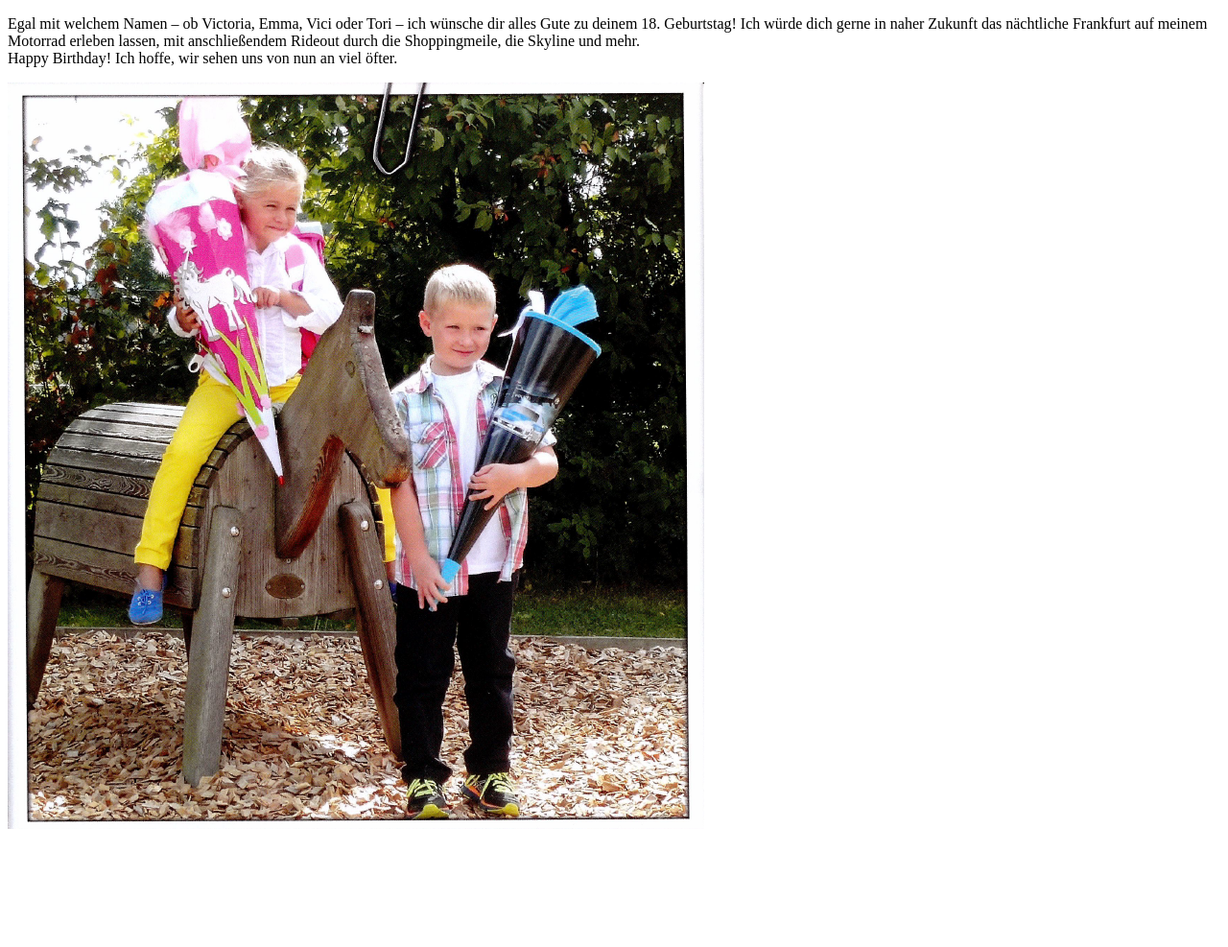
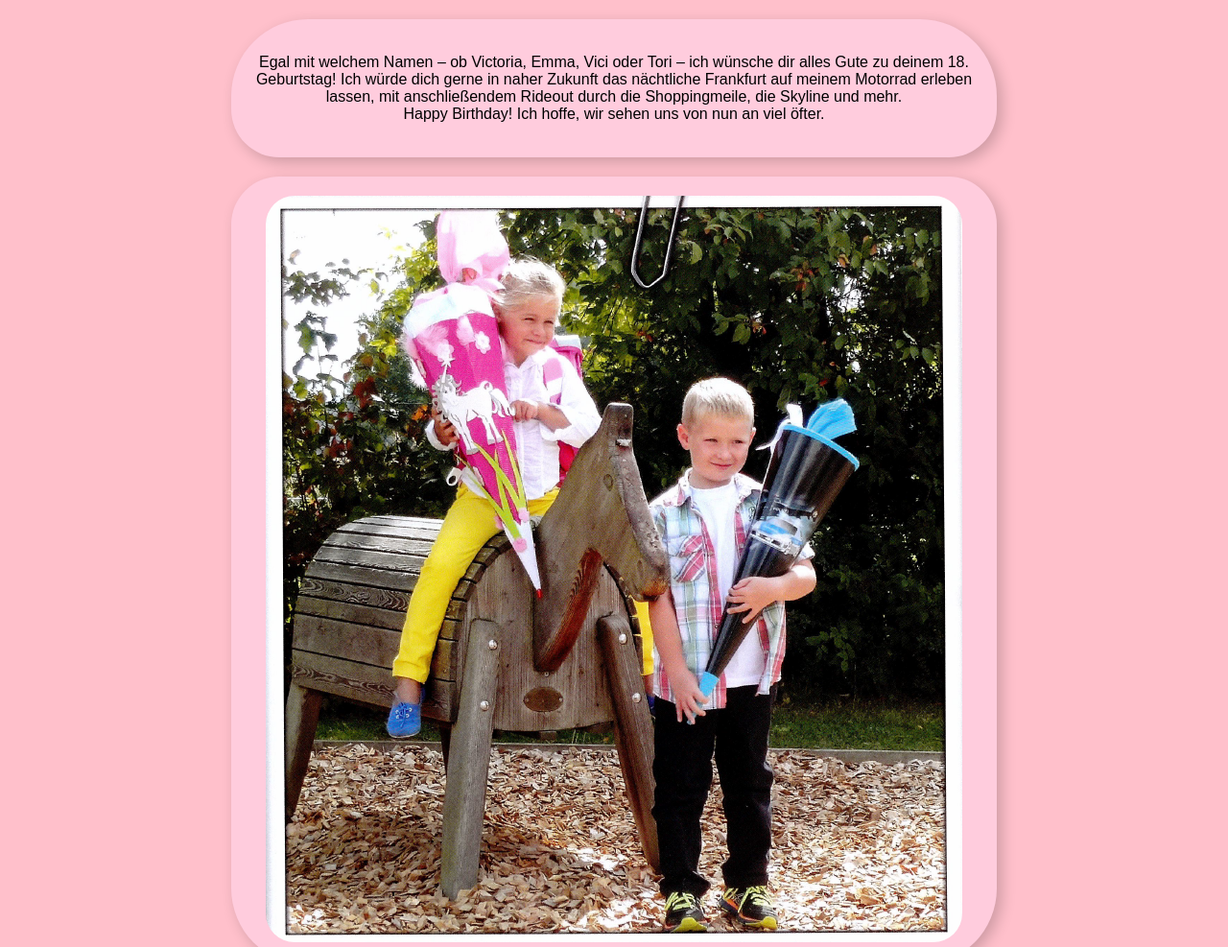
Before and after one commit to Powerdragon1/Geburtstag, a plain HTML site: page index.html in a window 1280 px wide. Shown: the top 987 px of the page at 96% size. Before the commit the page ends 876 px from the top, so only its background shows below. Drawn offline with Linux system fonts and the light colour scheme.

Commit message:
Update index.html

```diff
--- a/index.html
+++ b/index.html
@@ -4,7 +4,7 @@
     <meta charset="UTF-8">
     <meta name="viewport" content="width=device-width, initial-scale=1.0">
     <title>Victoria</title>
-    <link rel="stylesheet" href="Victoria.css">
+    <link rel="stylesheet" href="index.css">
 </head>
 <body>
     <div class="text-box">
```
